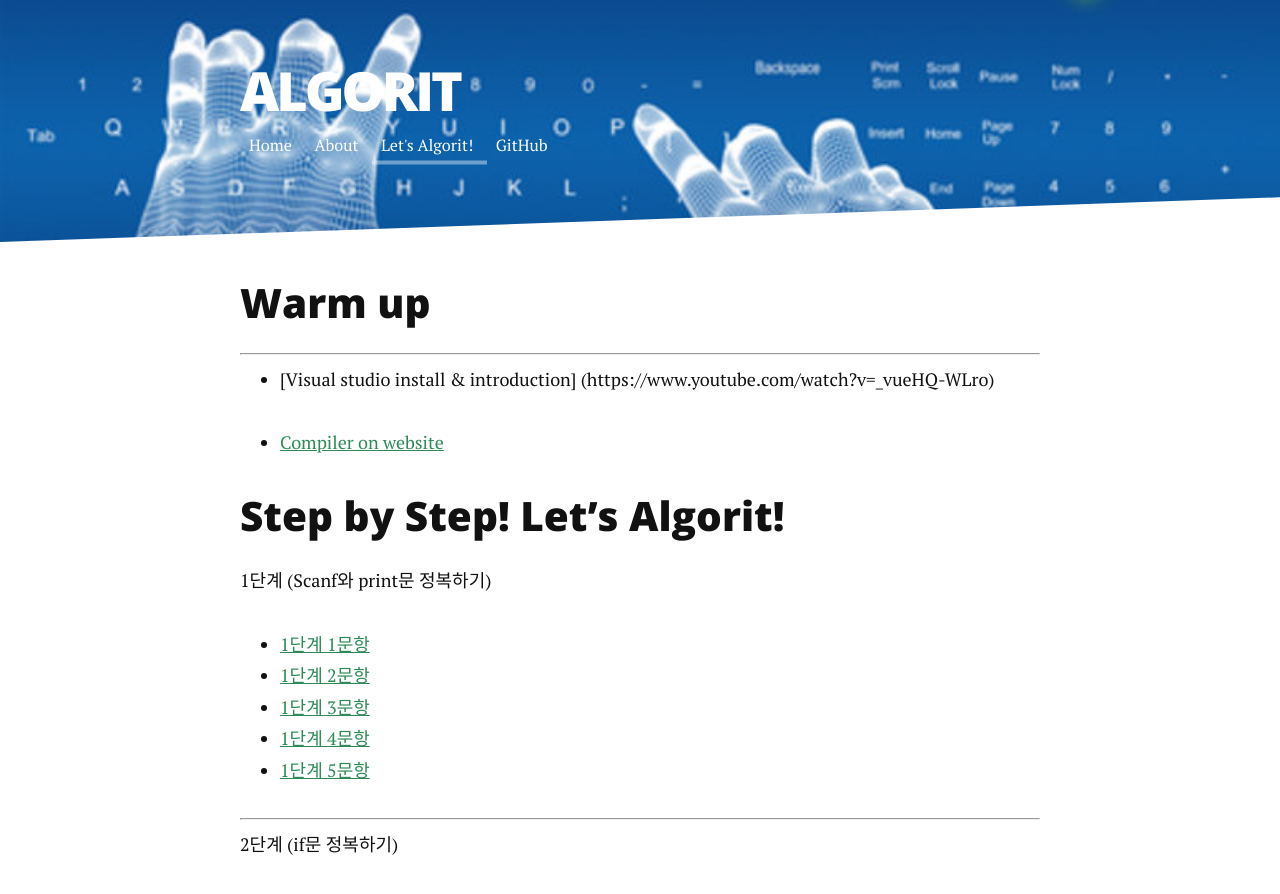
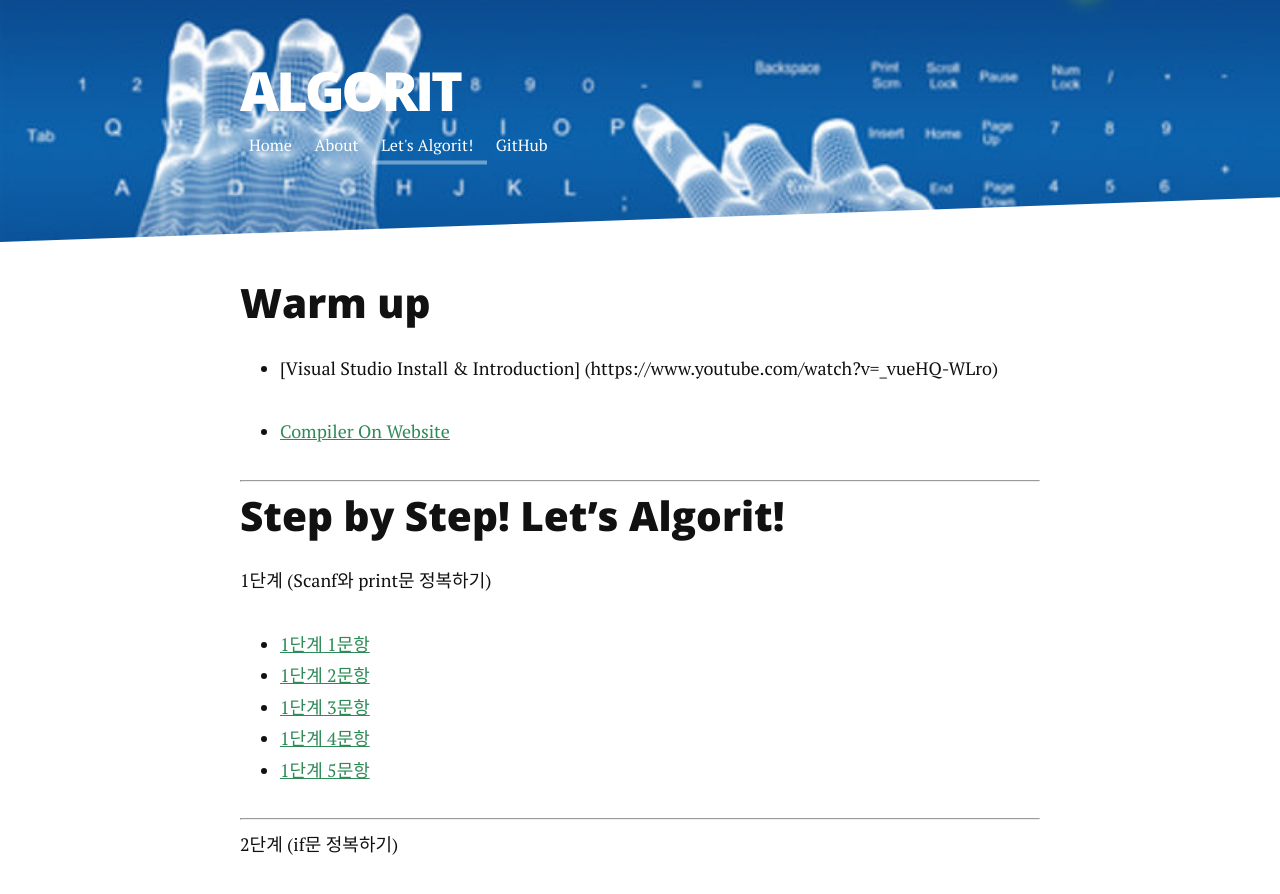
Before and after one commit to lsg154/lsg154.github.io, a Jekyll site: the page built from post.md, in a window 1280 px wide and 900 px high. Shown: the top 894 px of the window. Built offline with Jekyll 4.4.1, drawn with Linux system fonts in a browser that asks for light colours; nearby versions of some CDN libraries; Markdown is read by kramdown in place of the engine named in the settings; comment, search, counter and statistics services are not loaded.

```diff
--- a/post.md
+++ b/post.md
@@ -5,14 +5,13 @@ layout: default
 
 ##Warm up
 
+* [Visual Studio Install & Introduction] (https://www.youtube.com/watch?v=_vueHQ-WLro)
+
+* [Compiler On Website](http://ideone.com/)
+
 ---
 
-* [Visual studio install & introduction] (https://www.youtube.com/watch?v=_vueHQ-WLro)
-
-* [Compiler on website](http://ideone.com/)
-
 ## Step by Step!   Let's Algorit!
-
 
 1단계 (Scanf와 print문 정복하기)
 
```
